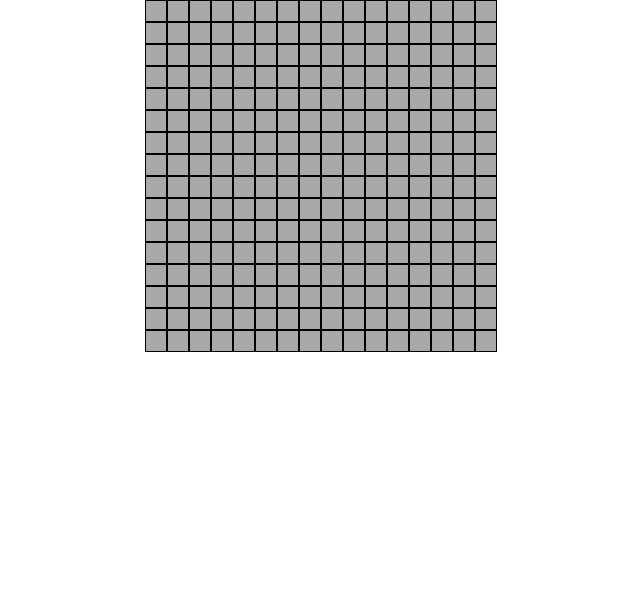
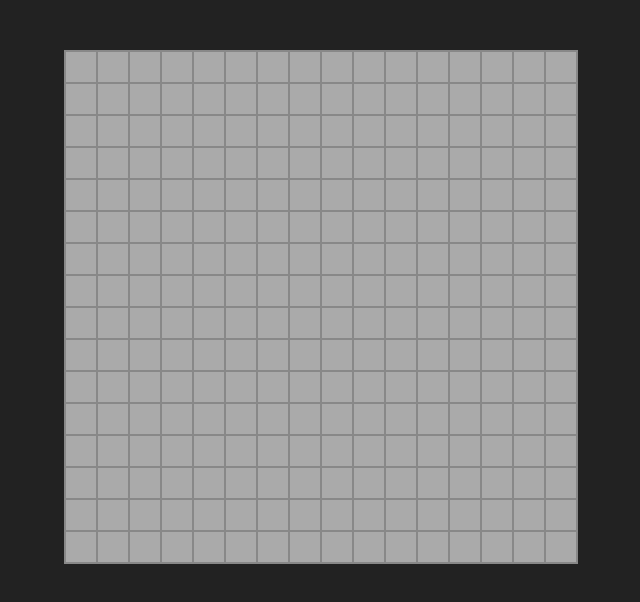
Before and after one commit to cajsoccer/SnakeSweeper-Client, a React (Create React App) app: page / in a window 1280 px wide. Shown: the top 602 px of the page, without its empty margins (319-959 px from the left). Built offline with nearby package versions, Linux system fonts and the light colour scheme.

Commit message:
Style the grid

```diff
--- a/src/Components/App.css
+++ b/src/Components/App.css
@@ -1,37 +1,51 @@
+body {
+  background-color: #222;
+}
+
 .Grid {
-  max-width: fit-content;
-  margin-left: auto;
-  margin-right: auto;
+  display: inline-block;
+  margin: auto;
+  margin-top: 50px;
+  border: #888 solid 1px;
 }
 
 .Row {
-  display: table;
-  table-layout: fixed;
+	float: left;
 }
-.Square {
-  background-color: darkgrey;
-  text-align: center;
-  width: 20px;
-  height: 20px;
-  display: table-cell;
-  border: 1px solid black;
+
+.Square, .Flipped {
+	background-color: #aaa;
+	width: 30px;
+	height: 30px;
+	border: #888 solid 1px;
+  display: flex;
+  align-items: center;
+  justify-content: center;
+  font-size: 18px;
+  font-weight: bold;
+  font-family: 'Courier New', Courier, monospace;
 }
 
 .Flipped {
-  background-color: white;
-  color: grey;
+	background-color: #ddd;
+	color: #bbb;
 }
 
 .OneClose {
-  color: blue;
+	color: blue;
 }
 .TwoClose {
-  color: green;
+	color: green;
 }
 .ThreePlusClose {
-  color: red;
+	color: red;
 }
 
-.Hovered {
-  background-color: beige;
+.Square:hover {
+	background-color: #888;
+	border: #888 solid 1px;
 }
+
+.gameOver {
+  color: white;
+}
--- a/src/Components/App.tsx
+++ b/src/Components/App.tsx
@@ -4,7 +4,7 @@ import MineGrid from "./MineGrid";
 
 function App() {
   return (
-    <div>
+    <div style={{ display: "flex", alignItems: "center", flexDirection: "column" }}>
       <MineGrid />
     </div>
   );
--- a/src/Components/GameOver.tsx
+++ b/src/Components/GameOver.tsx
@@ -6,16 +6,16 @@ interface GameOverProps {
 
 function GameOver({ gameWon }: GameOverProps) {
   return (
-    <div>
+    <div className="gameOver">
       {gameWon ? (
-        <div className="Grid">
+        <div>
           <h1>CONGRATULATIONS, YOU WON!</h1>
           <button onClick={() => window.location.reload()}>
             Click Here to Restart
           </button>
         </div>
       ) : (
-        <div className="Grid">
+        <div>
           <h1>YOU DETONATED A BOMB!</h1>
           <button onClick={() => window.location.reload()}>
             Click Here to Restart
--- a/src/Components/MineGrid.tsx
+++ b/src/Components/MineGrid.tsx
@@ -128,15 +128,6 @@ function MineGrid() {
     }
   }
 
-  function hoverUpdate(id: number) {
-    let tempList = [...squareList];
-    for (let i = 0; i < squareList.length; i++)
-      for (let j = 0; j < squareList.length; j++)
-        if (tempList[i][j].id === id)
-          tempList[i][j].hovered = !tempList[i][j].hovered;
-    setSquareList(tempList);
-  }
-
   function getEmptySquareCount() {
     let count = 0;
     for (let i = 0; i < squareList.length; i++)
@@ -166,7 +157,6 @@ function MineGrid() {
           row={row}
           leftClick={gridLeftClickUpdate}
           rightClick={gridRightClickUpdate}
-          hover={hoverUpdate}
         />
       ))}
       <br></br>
--- a/src/Components/MineRow.tsx
+++ b/src/Components/MineRow.tsx
@@ -6,10 +6,9 @@ interface MineRowProps {
   row: MineSquareType[];
   leftClick: (x: number) => void;
   rightClick: (x: number) => void;
-  hover: (x: number) => void;
 }
 
-function MineRow({ row, leftClick, rightClick, hover }: MineRowProps) {
+function MineRow({ row, leftClick, rightClick }: MineRowProps) {
   return (
     <span className="Row">
       {row.map((square, index) => (
@@ -18,7 +17,6 @@ function MineRow({ row, leftClick, rightClick, hover }: MineRowProps) {
           square={square}
           leftClick={leftClick}
           rightClick={rightClick}
-          hover={hover}
         />
       ))}
     </span>
--- a/src/Components/MineSquare.tsx
+++ b/src/Components/MineSquare.tsx
@@ -7,10 +7,9 @@ interface MineSquareProps {
   square: MineSquareType;
   leftClick: (x: number) => void;
   rightClick: (x: number) => void;
-  hover: (x: number) => void;
 }
 
-function MineSquare({ square, leftClick, rightClick, hover }: MineSquareProps) {
+function MineSquare({ square, leftClick, rightClick }: MineSquareProps) {
   return (
     <div
       onClick={() => leftClick(square.id)}
@@ -18,12 +17,8 @@ function MineSquare({ square, leftClick, rightClick, hover }: MineSquareProps) {
         event.preventDefault();
         rightClick(square.id);
       }}
-      onMouseOver={() => hover(square.id)}
-      onMouseOut={() => hover(square.id)}
       className={
-        "Square" +
-        (!square.flipped && square.hovered ? " Hovered" : "") +
-        (square.flipped ? " Flipped" : "") +
+        (square.flipped ? "Flipped" : "Square") +
         (square.adjacentBombs === 1 ? " OneClose" : "") +
         (square.adjacentBombs === 2 ? " TwoClose" : "") +
         (square.adjacentBombs > 2 ? " ThreePlusClose" : "")
```
